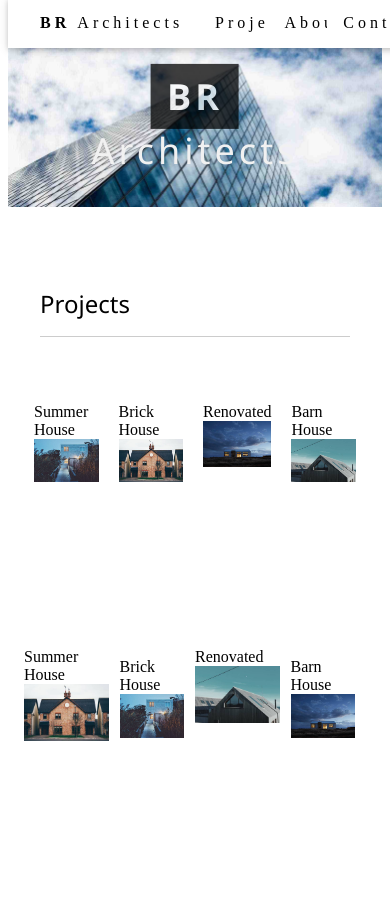
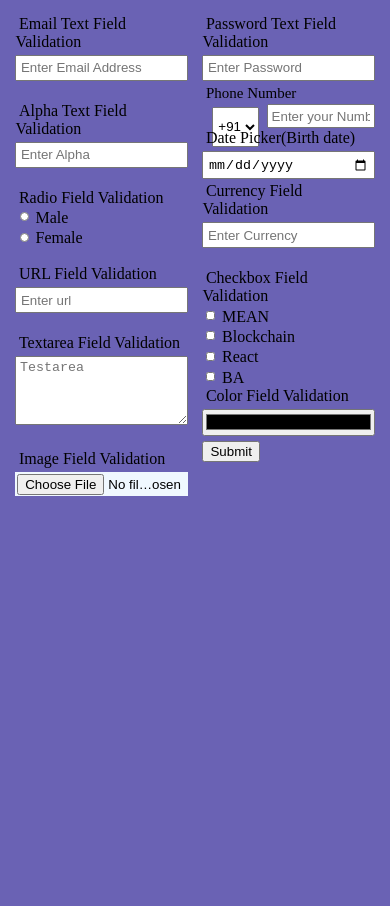
Before and after one commit to swapnilsonawane2474/Web-Page, a plain HTML site: page index.html in a window 390 px wide. Shown: the top 906 px of the page. After the commit the page ends 844 px from the top, so only its background shows below. Drawn offline with Linux system fonts and the light colour scheme.

Commit message:
Add files via upload

```diff
--- a/index.html
+++ b/index.html
@@ -1,166 +1,112 @@
+<!DOCTYPE html>
+<html lang="en">
 
-<!DOCTYPE html>
-<html>
 <head>
-<title>Architects</title>
-<meta charset="UTF-8">
-<meta name="viewport" content="width=device-width, initial-scale=1">
-<link rel="stylesheet" href="style.css">
+    <meta charset="UTF-8">
+    <meta name="viewport" content="width=device-width, initial-scale=1.0">
+
+    <title> Form Validation</title>
+    <link rel="stylesheet" href="style.css">
+
+    <script src="script.js"></script>
 </head>
+
 <body>
+    <div class="container">
+        <div class="subcontainer">
 
-<!-- Navbar (sit on top) -->
-<div class="navbar">
-  <div class="nav-1">
-    <a href="#home" class="buttons"><b>BR</b> Architects</a>
-    <!-- Float links to the right. Hide them on small screens -->
-    <div class="tab">
-      <a href="#projects" class="buttons">Projects</a>
-      <a href="#about" class="buttons">About</a>
-      <a href="#contact" class="buttons">Contact</a>
-    </div>
-  </div>
-</div>
+            <form id="registrationForm" onsubmit="Formvalidation()">
+                <label for="email">Email Text Field Validation</label>
+                <input type="email" id="email" placeholder="Enter Email Address" onkeyup="validateEmail()">
+                <div id="emailValidText"></div>
+                <br>
 
-<!-- Header -->
-<header class="container" style="max-width:1500px;" id="home">
-  <img class="image2" src="architect.jpg" alt="Architecture" width="1500" height="800">
-  <div class="middle">
-    <h1 class="white"><span class="black"><b>BR</b></span> <span class="small">Architects</span></h1>
-  </div>
-</header>
+                <label for="alpha">Alpha Text Field Validation</label>
+                <input type="tet" id="alpha" placeholder="Enter Alpha" onkeyup="validateAlpha()">
+                <div id="alphaValidText"></div>
+                <br>
 
-<!-- Page content -->
-<div class="content" style="max-width:1564px">
+                <label for="gender">Radio Field Validation</label><br>
+                <input class="gender" type="radio" id="male" name="gender" value="male" class="gender-input"
+                    required><label class="gender-label" for="male">Male</labe>
+                    <br>
 
-  <!-- Project Section -->
-  <div class="pad-32" id="projects">
-    <h3 class="grey">Projects</h3>
-  </div>
-  <div class="rp">
-    <div class="margin">
-      <div class="display">
-        <div class="name">Summer House</div>
-        <img src="house5.jpg" alt="House" style="width:100%">
-      </div>
-    </div>
-    <div class="margin">
-      <div class="display">
-        <div class="name">Brick House</div>
-        <img src="house2.jpg" alt="House" style="width:100%">
-      </div>
-    </div>
-    <div class="margin">
-      <div class="display">
-        <div class="name">Renovated</div>
-        <img src="house3.jpg" alt="House" style="width:100%">
-      </div>
-    </div>
-    <div class="margin">
-      <div class="display">
-        <div class="name">Barn House</div>
-        <img src="house4.jpg" alt="House" style="width:100%">
-      </div>
-    </div>
-  </div>
+                    <input class="gender" type="radio" id="female" name="gender" value="female" class="gender-input"
+                        required><label class="gender-label" for="femle">Female</label>
+                    <br>
+                    <br>
 
-<div class="rp2">
-    <div class="margin">
-      <div class="displayr">
-        <div class="name">Summer House</div>
-        <img src="house2.jpg" alt="House" style="width:99%">
-      </div>
-    </div>
-    <div class="margin">
-      <div class="display">
-        <div class="name">Brick House</div>
-        <img src="house5.jpg" alt="House" style="width:99%">
-      </div>
-    </div>
-    <div class="margin">
-      <div class="displayr">
-        <div class="name">Renovated</div>
-        <img src="house4.jpg" alt="House" style="width:99%">
-      </div>
-    </div>
-    <div class="margin">
-      <div class="display">
-        <div class="name">Barn House</div>
-        <img src="house3.jpg" alt="House" style="width:99%">
-      </div>
-    </div>
-  </div>
-  </div>
+                    <label for="url">URL Field Validation</label>
+                    <input type="text" id="url" placeholder="Enter url" onkeyup="validateUrl()">
+                    <div id="urlValidText"></div>
+                    <br>
+
+                    <label for="textarea">Textarea Field Validation</label>
+                    <textarea class="text" id="textarea" placeholder="Testarea" rows="4" onkeyup="validateTextarea()"></textarea>
+                    <div id="textareaValidText"></div>
+                    <br>
+
+                    <label for="image">Image Field Validation</label>
+                    <input class="image" type="file" id="image" accept=".jpg, .jpeg, .png" onkeyup="validateImage()">
+                    <div id="imageValidText"></div>
+        </div>
+
+        <div class="subcontainer">
+
+            <label for="password">Password Text Field Validation</label>
+            <input type="password" id="password" placeholder="Enter Password" onkeyup="validatePassword()">
+            <div id="passwordValidText"></div>
+
+            <div class="phonenoChild">
+                <label for="phoneNumber" style="font-size: 15px;">Phone Number </label>
+                <br>
+                <div class="phone1">
+                    <div class="phone2">
+                        <select id="countryCode" class="countryCode" required="">
+                            <option value="+91">+91 </option>
+                            <option value="+1">+1 </option>
+                            <option value="+44">+44</option>
 
 
-  <!-- About Section -->
-  <div class="padding" id="about">
-    <h3 class="padding-16">About</h3>
-    <p>Lorem ipsum dolor sit amet, consectetur adipiscing elit, sed do eiusmod tempor incididunt ut labore et dolore magna aliqua. Ut enim ad minim veniam, quis nostrud exercitation ullamco laboris nisi ut aliquip ex ea commodo consequat. Excepteur sint
-      occaecat cupidatat non proident, sunt in culpa qui officia deserunt mollit anim id est laborum consectetur adipiscing elit, sed do eiusmod tempor incididunt ut labore et dolore magna aliqua. Ut enim ad minim veniam, quis nostrud exercitation ullamco
-      laboris nisi ut aliquip ex ea commodo consequat.
-    </p>
-  </div>
+                        </select>
+                    </div>
 
-  <div class="owner">
-    <div class="space">
-      <img src="team2.jpg" alt="John" style="width:100%">
-      <h3>John Doe</h3>
-      <p class="opacity">CEO & Founder</p>
-      <p>Phasellus eget enim eu lectus faucibus vestibulum. Suspendisse sodales pellentesque elementum.</p>
-      <p><button class="click">Contact</button></p>
-    </div>
-    <div class="space">
-      <img src="team1.jpg" alt="Jane" style="width:100%">
-      <h3>Jane Doe</h3>
-      <p class="opacity">Architect</p>
-      <p>Phasellus eget enim eu lectus faucibus vestibulum. Suspendisse sodales pellentesque elementum.</p>
-      <p><button class="click">Contact</button></p>
-    </div>
-    <div class="space">
-      <img src="team3.jpg" alt="Mike" style="width:100%">
-      <h3>Mike Ross</h3>
-      <p class="opacity">Architect</p>
-      <p>Phasellus eget enim eu lectus faucibus vestibulum. Suspendisse sodales pellentesque elementum.</p>
-      <p><button class="click">Contact</button></p>
-    </div>
-    <div class="space">
-      <img src="team4.jpg" alt="Dan" style="width:100%">
-      <h3>Dan Star</h3>
-      <p class="opacity">Architect</p>
-      <p>Phasellus eget enim eu lectus faucibus vestibulum. Suspendisse sodales pellentesque elementum.</p>
-      <p><button class="click">Contact</button></p>
-    </div>
-  </div>
+                    <div class="phone3">
+                        <input type="tel" id="phoneNumber" name="phoneNumber" placeholder="Enter your Number" onkeyup="validatePhoneNumber()">
+                        <div id="phoneNumberValidText"></div>
+                    </div>
+                </div>
+            </div>
 
-  <!-- Contact Section -->
-  <div class="contact" id="contact">
-    <h3 class="contact1">Contact</h3>
-    <p>Lets get in touch and talk about your next project.</p>
-    <div class="info">
-      <input class="info1" type="text" placeholder="Name" required name="Name">
-      <input class="info1" type="text" placeholder="Email" required name="Email">
-      <input class="info1" type="text" placeholder="Subject" required name="Subject">
-      <input class="info1" type="text" placeholder="Comment" required name="Comment">
-      <button class="submit" type="submit">
-        SEND MESSAGE
-      </button>
-    </div>
-  </div>
-
-<!-- Image of location/map -->
-<div class="">
-  <img src="map.jpg" class="w3-image" style="width:100%">
-</div>
-
-<!-- End page content -->
-</div>
+            <label for=" birthdate">Date Picker(Birth date)</label><br>
+            <input type="date" id="birthdate" onkeyup="validateBirthdate()"><br>
+            <div id="birthdateValidText"></div>
 
 
-<!-- Footer -->
-<footer class="foot">
-  <p>Powered by <a href="disha" title="W3.CSS" target="_blank" class="w3-hover-text-green">Swapnil</a></p>
-</footer>
+            <label for="currency">Currency Field Validation</label><br>
+            <input type="text" id="currency" placeholder="Enter Currency" onkeyup="validateCurrency()">
+            <div id="currencyValidText"></div>
+            <br>
 
+            <label for="checkbox">Checkbox Field Validation</label><br>
+            <input class="checkbox" type="checkbox" id="checkbox" required> MEAN<br>
+            <input class="checkbox" type="checkbox" id="checkbox" required> Blockchain<br>
+            <input class="checkbox" type="checkbox" id="checkbox" required> React<br>
+            <input class="checkbox" type="checkbox" id="checkbox" onkeyup=" validateCheckbox()"> BA<br>
+            <div id="checkboxValidText"></div>
+
+            <label for="color">Color Field Validation</label>
+            <input class="color" type="color" id="color" required>
+
+            <div class="submitbtn">
+                <button type="submit" class="btn-submit" onclick="submit()" onkeyup="validateForm()">Submit</button>
+
+            </div>
+        </div>
+    </form>
+    <p id="message"></p>
+    </div>
+    </div>
 </body>
+
 </html>
--- /dev/null
+++ b/script.js
@@ -0,0 +1,193 @@
+function validateEmail() {
+    const emailInput = document.getElementById("email");
+    const emailValidText = document.getElementById("emailValidText");
+    const email = emailInput.value.trim();
+    const emailRegex = /^[^\s@]+@[^\s@]+\.[^\s@]+$/;
+    if (emailRegex.test(email)) {
+        emailValidText.innerText = "Email is valid";
+        emailValidText.style.color = "green";
+        return true;
+    } else {
+        emailValidText.innerText = "Email is not valid";
+        emailValidText.style.color = "red";
+        return false;
+    }
+}
+const emailInput = document.getElementById("email");
+emailInput.addEventListener("keyup", validateEmail);
+
+
+function validateUrl() {
+    const urlInput = document.getElementById("url");
+    const urlValidText = document.getElementById("urlValidText");
+    const url = urlInput.value.trim();
+    const urlRegex = /^(ftp|http|https):\/\/[^ "]+$/;
+    if (urlRegex.test(url)) {
+        urlValidText.innerText = "URL is valid";
+        urlValidText.style.color = "green";
+        return true;
+    } else {
+        urlValidText.innerText = "URL is not valid";
+        urlValidText.style.color = "red";
+        return false;
+    }
+}
+const urlInput = document.getElementById("url");
+urlInput.addEventListener("keyup", validateUrl);
+
+
+function validateAlpha() {
+    const alphaInput = document.getElementById("alpha");
+    const alphaValidText = document.getElementById("alphaValidText");
+    const alpha = alphaInput.value.trim();
+    const alphaRegex = /^[A-Za-z ]+$/;
+    if (alphaRegex.test(alpha)) {
+        alphaValidText.innerText = "Alpha text is valid";
+        alphaValidText.style.color = "green";
+        return true;
+    } else {
+        alphaValidText.innerText = "Alpha text is not valid";
+        alphaValidText.style.color = "red";
+        return false;
+    }
+}
+const alphaInput = document.getElementById("alpha");
+alphaInput.addEventListener("keyup", validateAlpha);
+
+
+function validateTextarea() {
+    const textareaInput = document.getElementById("textarea");
+    const textareaValidText = document.getElementById("textareaValidText");
+    const textarea = textareaInput.value.trim();
+    if (textarea.length > 0) {
+        textareaValidText.innerText = "Textarea is valid";
+        textareaValidText.style.color = "green";
+        return true;
+    } else {
+        textareaValidText.innerText = "Textarea is required";
+        textareaValidText.style.color = "red";
+        return false;
+    }
+}
+const textareaInput = document.getElementById("textarea");
+textareaInput.addEventListener("keyup", validateTextarea);
+
+
+function validateImage() {
+    const imageInput = document.getElementById("image");
+    const imageValidText = document.getElementById("imageValidText");
+    if (imageInput.files.length > 0) {
+        imageValidText.innerText = "Image is selected";
+        imageValidText.style.color = "green";
+        return true;
+    } else {
+        imageValidText.innerText = "Please select an image";
+        imageValidText.style.color = "red";
+        return false;
+    }
+}
+const imageInput = document.getElementById("image");
+imageInput.addEventListener("change", validateImage);
+
+
+function validatePassword() {
+    const passwordInput = document.getElementById("password");
+    const passwordValidText = document.getElementById("passwordValidText");
+    const password = passwordInput.value.trim();
+    const minLength = 8;
+    if (password.length >= minLength) {
+        passwordValidText.innerText = "Password is valid";
+        passwordValidText.style.color = "green";
+        return true;
+    } else {
+        passwordValidText.innerText = "Password should be at least ${minLength} characters long";
+        passwordValidText.style.color = "red";
+        return false;
+    }
+}
+const passwordInput = document.getElementById("password");
+passwordInput.addEventListener("keyup", validatePassword);
+
+
+function validatePhoneNumber() {
+    const phoneNumberInput = document.getElementById("phoneNumber");
+    const phoneNumberValidText = document.getElementById("phoneNumberValidText");
+    const phoneNumber = phoneNumberInput.value.trim();
+    const phoneRegex = /^[0-9]{10}$/;
+    if (phoneRegex.test(phoneNumber)) {
+        phoneNumberValidText.innerText = "Phone number is valid";
+        phoneNumberValidText.style.color = "green";
+        return true;
+    } else {
+        phoneNumberValidText.innerText = "Please enter a valid 10-digit phone number";
+        phoneNumberValidText.style.color = "red";
+        return false;
+    }
+}
+const phoneNumberInput = document.getElementById("phoneNumber");
+phoneNumberInput.addEventListener("keyup", validatePhoneNumber);
+
+
+function validateBirthdate() {
+    const birthdateInput = document.getElementById("birthdate");
+    const birthdateValidText = document.getElementById("birthdateValidText");
+    const birthdate = new Date(birthdateInput.value);
+    if (!isNaN(birthdate.getTime()) && birthdate < new Date()) {
+        birthdateValidText.innerText = "Birthdate is valid";
+        birthdateValidText.style.color = "green";
+        return true;
+    } else {
+        birthdateValidText.innerText = "Please enter a valid birthdate";
+        birthdateValidText.style.color = "red";
+        return false;
+    }
+}
+const birthdateInput = document.getElementById("birthdate");
+birthdateInput.addEventListener("change", validateBirthdate);
+
+
+function validateCheckbox() {
+    const checkboxes = document.querySelectorAll('input[type="checkbox"]:checked');
+    const checkboxValidText = document.getElementById("checkboxValidText");
+
+    if (checkboxes.length > 0) {
+        checkboxValidText.innerText = "At least one checkbox is checked";
+        checkboxValidText.style.color = "green";
+        return true;
+    } else {
+
+        checkboxValidText.innerText = "Please check at least one checkbox";
+        checkboxValidText.style.color = "red";
+        return false;
+    }
+}
+
+const checkboxInputs = document.querySelectorAll('input[type="checkbox"]');
+checkboxInputs.forEach(input => {
+    input.addEventListener("change", validateCheckbox);
+});
+
+function validateCurrency() {
+    const currencyInput = document.getElementById("currency");
+    const currencyValidText = document.getElementById("currencyValidText");
+    const currency = currencyInput.value.trim();
+
+
+    const currencyRegex = /^\d+(\.\d{1,2})?$/;
+
+    if (currencyRegex.test(currency)) {
+
+        currencyValidText.innerText = "Currency format is valid";
+        currencyValidText.style.color = "green";
+        return true;
+    } else {
+
+        currencyValidText.innerText = "Please enter a valid currency amount";
+        currencyValidText.style.color = "red";
+        return false;
+    }
+}
+
+
+const currencyInput = document.getElementById("currency");
+currencyInput.addEventListener("keyup", validateCurrency);
--- a/style.css
+++ b/style.css
@@ -1,215 +1,113 @@
-.nav-1{
-    width: 100%;
-    overflow: hidden;
-    color: #000!important;
-    background-color: #fff!important;
-    padding: 8px 16px!important;
-    box-shadow: 0 2px 5px 0 rgba(0,0,0,0.16), 0 2px 10px 0 rgba(0,0,0,0.12);
-    letter-spacing: 4px;
-}
-.buttons{
-    white-space: normal;
-    padding: 8px 16px;
-    float: left;
-    width: auto;
-    border: none;
-    display: block;
-    outline: 0;
-    user-select: none;
-    vertical-align: middle;
-    overflow: hidden;
-    text-decoration: none;
-    color: inherit;
-    background-color: inherit;
-    text-align: center;
-    cursor: pointer;
-    box-sizing: inherit;
-
-}
-.container{
-    max-width: 1500px;
-    margin-left: auto;
-    margin-right: auto;
-    position: relative;
-    letter-spacing: 4px;
+.phone1{
+    display: flex;
 }
 
-.image2{
-    max-width: 100%;
-    height: auto;
-    vertical-align: middle;
-    border-style: none;
-    box-sizing: inherit;
-    width: 1500px;
-    aspect-ratio: auto 1500 / 800;
-    overflow-clip-margin: content-box;
-    overflow: clip;
-    letter-spacing: 4px;
-    font-family: Verdana,sans-serif;
-    font-size: 15px;
-    line-height: 1.5;
+.phone2{
+    margin-left: 10px;
+}
+.phone3{
+    margin-left: 10px;
+}
 
+
+body{
+    display: flex;
+    font-style:unset;
+    font-family: 'Times New Roman', Times, serif;
+    align-items: center;
+    justify-content: center;
+    background-color: rgb(106, 98, 180);
 }
-.middle{
-    margin-top: 16px!important;
-    text-align: center!important;
-    position: absolute;
-    top: 50%;
-    left: 50%;
-    transform: translate(-50%,-50%);
-    box-sizing: inherit;
-    display: block;
-    letter-spacing: 4px;
-    font-family: Verdana,sans-serif;
-    font-size: 15px;
-    line-height: 1.5;
-    -webkit-text-size-adjust: 100%;
-    box-sizing: inherit;
+
+.container{
+    width: 100%;
+    display: flex;
+}
+.subcontainer{
+    width: 50%;
+    padding: 2%;
+}
+
+label, input, select, textarea{
+box-sizing: border-box;
+width: 100%;
+padding: 2%;
+margin-bottom: 2%;
+margin-top: 2%;
+}
+
+
+.gender,.checkbox{
+    width: 5%;
+}
+
+.country-code{
+    width: 13%;
+}
+
+.color{
+    padding: 0.2%;
 
  }
 
-.white{
-    color: #fff!important;
-    font-size: 36px!important;
-    font-family: "Segoe UI",Arial,sans-serif;
-    font-weight: 400;
-    margin: 10px 0;
-    box-sizing: inherit;
-    margin-block-start: 0.67em;
-    margin-block-end: 0.67em;
-    margin-inline-start: 0px;
-    margin-inline-end: 0px;
-    text-align: center!important;
-    letter-spacing: 4px;
+ .submitbtn{
+     font-size: larger;
+     width: 40%;
+ }
+
+.country-code, .phone{
+    display: inline-block;
+}
+.text{
+    height: 17%;
+}
+
+.image{
+    box-sizing: border-box;
+width: 100%;
+padding: 1%;
+margin-bottom: 2%;
+margin-top: 2%;
+background-color: aliceblue;
+}
+
+.flex-container{
+    display: flex;
+    flex-wrap: wrap;
+}
+.subcontainer{
+    flex: 1;
+}
+
+@media (max-width: 768px) {
+    .ubcontainer{
+      flex: 100%;
+      min-width: auto;
+    }
+}
+
+.phone1{
+    display: flex;
+    width: 100%;
+}
+
+.phone2{
+    width: 50px;
+    margin-top: 2%;
+    height: 10px;
 
  }
 
-.black{
-    color: #fff!important;
-    background-color: #000!important;
-    padding: 8px 16px!important;
-    opacity: 0.75;
+.phone3{
+    width: 100%;
+    height: 20%;
+}
+.phonenoChild{
+    box-sizing: border-box;
+    width: 100%;
+}
+.countryCode{
+    height: 40px;
+    width: fit-content;
 
 }
-
-.small{
-    color: #f1f1f1!important;
-
-}
-.content{
-    max-width: 1564px;
-    padding: 8px 16px!important;
-    margin-left: auto;
-    margin-right: auto;
-
-}
-.pad-32{
-    padding-top: 32px!important;
-    padding-bottom: 32px!important;
-    padding: 0.01em 16px;
-}
-.grey{
-    border-color: #f1f1f1!important;
-    padding-top: 16px!important;
-    padding-bottom: 16px!important;
-    border-bottom: 1px solid #ccc!important;
-    font-family: "Segoe UI",Arial,sans-serif;
-    font-weight: 400;
-    margin: 10px 0;
-    font-size: 24px;
-    display: block;
-    margin-block-start: 1em;
-    margin-block-end: 1em;
-    margin-inline-start: 0px;
-    margin-inline-end: 0px;
-
-}
-.rp{
-   /* padding: 0 8px;
-    content: "";
-    display: table;
-    clear: both;*/
-}
-.margin{
-    width: 60%;
-    vertical-align: middle;
-    border-style: none;
-    box-sizing: inherit;
-    overflow-clip-margin: content-box;
-    overflow: clip;
-    height:255px;
-    flex-direction: column;
-
-  display: flex;
-
-}
-
-.rp{
-    display: flex;
-   margin: 0%;
-    justify-content: space-between;
-}
-.display{
-    margin: 10px;
-}
-.owner{
-    filter: grayscale(75%);
-    padding: 0 8px;
-    display: flex;
-    justify-content: space-between;
-
-}
-.space{
-    padding: 0 8px;
-    width: 49.99999%;
-    margin-bottom: 16px!important;
-    float: left;
-
-}
-.rp2{
-    display: flex;
-}
-
-.info{
-    display: flex;
-    flex-direction: column;
-    margin: 10px;
-
-}
-.info1{
-    margin: 5px;
-    height: 30px;
-}
-.submit{
-    width: 200px;
-    color: #fff;
-    background-color: #000;
-    height: 40px;
-    margin-left: 4px;
-}
-.foot{
-    text-align: center;
-    color:black;
-    background-color:white;
-    margin: 0%;
-    height: 40px;
-}
-.navbar{
-    position: fixed;
-    z-index: 1;
-    width: 100%;
-    margin-top: -10px;
-}
-.tab{
-    align-items: end;
-    justify-content: end;
-    display: flex;
-    margin-right:20px ;
-}
-.click{
-    width: 100%;
-    color: #000;
-    background-color: #f1f1f1;
-    height: 30px;
-    border: none;
-}
```
Lines whose indentation alone changed are shown as unchanged.
